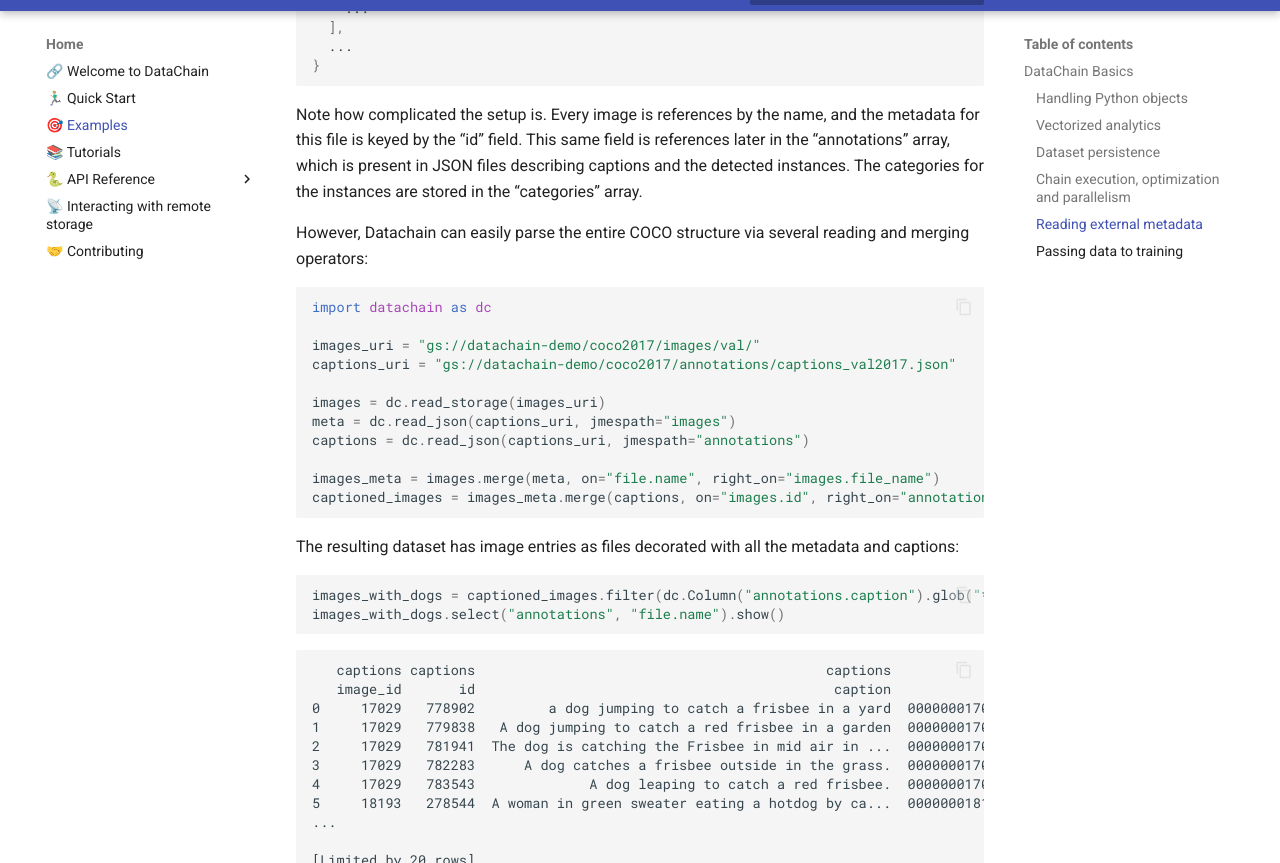
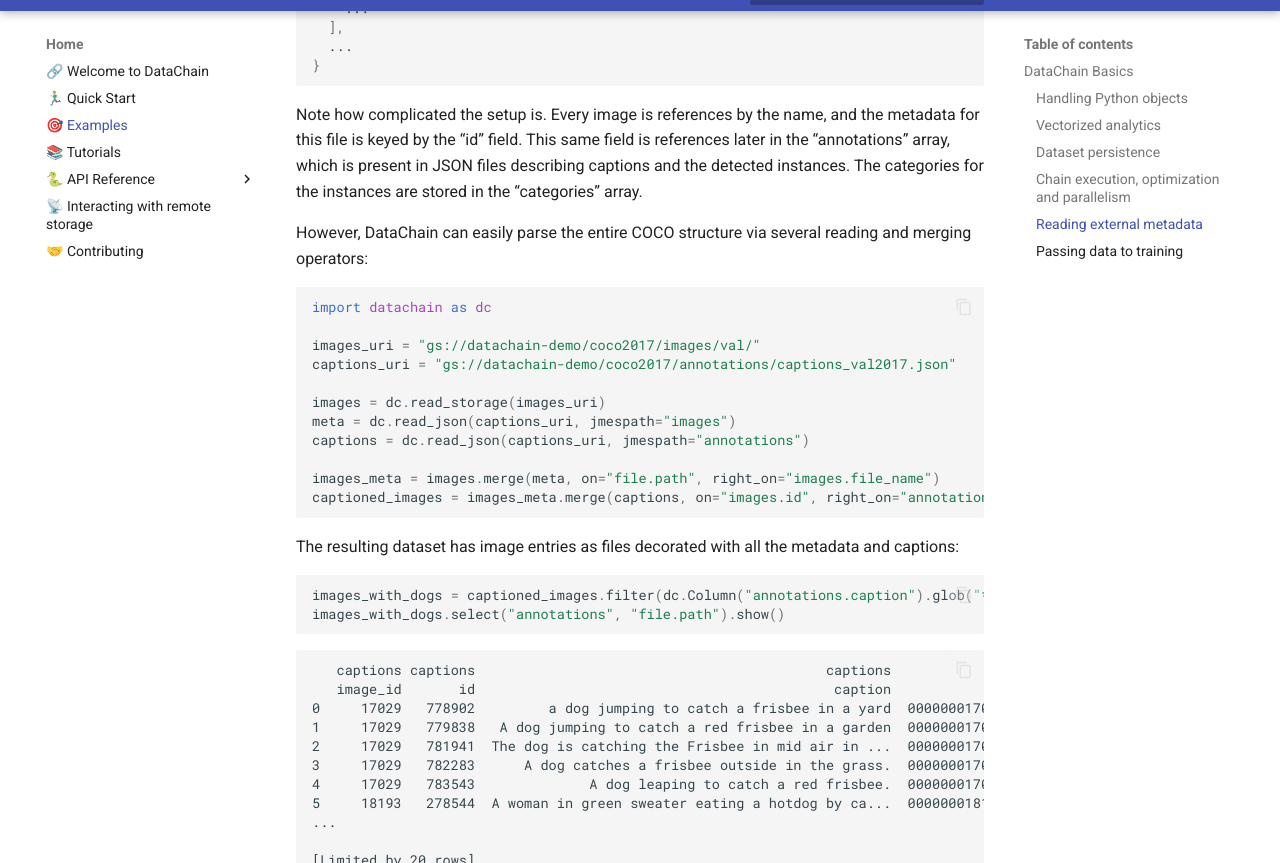
Before and after one commit to iterative/datachain, an MkDocs documentation site: the page built from docs/examples.md, in a window 1280 px wide and 900 px high, scrolled down 4762 px. Shown: the part 37-900 px from the top of the window. Built offline with MkDocs 1.6.1 and Material for MkDocs 9.7.7, drawn with Linux system fonts in a browser that asks for light colours; comment, search, counter and statistics services are not loaded; some of the changed text lies outside the part shown.

Commit message:
fix(docs): file name to file path

````diff
--- a/docs/examples.md
+++ b/docs/examples.md
@@ -94,7 +94,7 @@ dc.DataModel.register(MistralModel)
 chain = (
     dc
     .read_storage("gs://datachain-demo/chatbot-KiT/", type="text")
-    .filter(dc.Column("file.name").glob("*.txt"))
+    .filter(dc.Column("file.path").glob("*.txt"))
     .limit(5)
     .settings(parallel=4, cache=True)
     .map(
@@ -228,7 +228,7 @@ Here is an example from MS COCO “captions” JSON which employs separate secti
 
 Note how complicated the setup is. Every image is references by the name, and the metadata for this file is keyed by the “id” field. This same field is references later in the “annotations” array, which is present in JSON files describing captions and the detected instances. The categories for the instances are stored in the “categories” array.
 
-However, Datachain can easily parse the entire COCO structure via several reading and merging operators:
+However, DataChain can easily parse the entire COCO structure via several reading and merging operators:
 
 ```python
 import datachain as dc
@@ -240,7 +240,7 @@ images = dc.read_storage(images_uri)
 meta = dc.read_json(captions_uri, jmespath="images")
 captions = dc.read_json(captions_uri, jmespath="annotations")
 
-images_meta = images.merge(meta, on="file.name", right_on="images.file_name")
+images_meta = images.merge(meta, on="file.path", right_on="images.file_name")
 captioned_images = images_meta.merge(captions, on="images.id", right_on="annotations.image_id")
 ```
 
@@ -248,12 +248,12 @@ The resulting dataset has image entries as files decorated with all the metadata
 
 ```python
 images_with_dogs = captioned_images.filter(dc.Column("annotations.caption").glob("*dog*"))
-images_with_dogs.select("annotations", "file.name").show()
+images_with_dogs.select("annotations", "file.path").show()
 ```
 
 ```
    captions captions                                           captions              file
-   image_id       id                                            caption              name
+   image_id       id                                            caption              path
 0     17029   778902         a dog jumping to catch a frisbee in a yard  000000017029.jpg
 1     17029   779838   A dog jumping to catch a red frisbee in a garden  000000017029.jpg
 2     17029   781941  The dog is catching the Frisbee in mid air in ...  000000017029.jpg
````
Also changed, not shown: docs/quick-start.md (+3 -3 lines), 3 other files.
